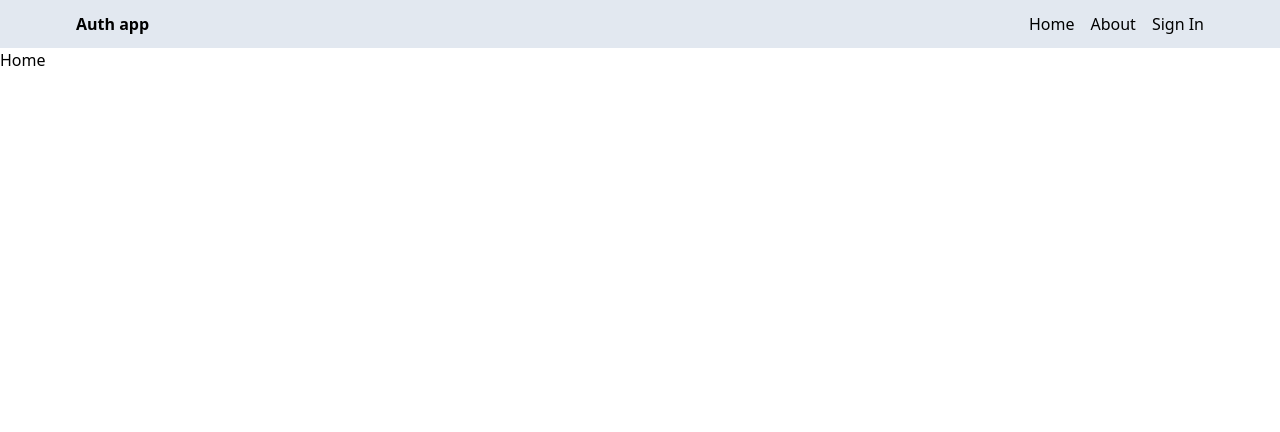
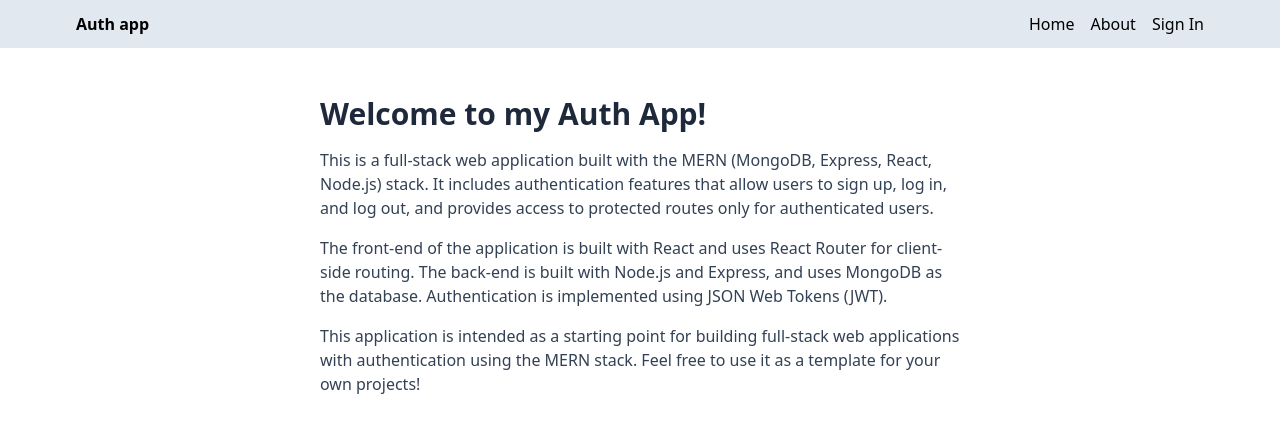
Before and after one commit to IAMAmanRaj/mern-auth, a React (Vite) app in the folder client/: page / in a window 1280 px wide. Shown: the top 432 px of the page. Built offline with nearby package versions, Linux system fonts and the light colour scheme; no server answers.

Commit message:
complete home and about pages

```diff
--- a/client/src/pages/About.jsx
+++ b/client/src/pages/About.jsx
@@ -1,7 +1,25 @@
 import React from "react";
 
-const About = () => {
-  return <div>About</div>;
-};
-
-export default About;
+export default function About() {
+  return (
+    <div className="px-4 py-12 max-w-2xl mx-auto">
+      <h1 className="text-3xl font-bold  mb-4 text-slate-800">About</h1>
+      <p className="mb-4 text-slate-700">
+        This is a MERN (MongoDB, Express, React, Node.js) stack application with
+        authentication. It allows users to sign up, log in, and log out, and
+        provides access to protected routes only for authenticated users.
+      </p>
+      <p className="mb-4 text-slate-700">
+        The front-end of the application is built with React and uses React
+        Router for client-side routing. The back-end is built with Node.js and
+        Express, and uses MongoDB as the database. Authentication is implemented
+        using JSON Web Tokens (JWT).
+      </p>
+      <p className="mb-4 text-slate-700">
+        This application is intended as a starting point for building full-stack
+        web applications with authentication using the MERN stack. Feel free to
+        use it as a template for your own projects!
+      </p>
+    </div>
+  );
+}
--- a/client/src/pages/Home.jsx
+++ b/client/src/pages/Home.jsx
@@ -1,7 +1,30 @@
 import React from "react";
 
 const Home = () => {
-  return <div>Home</div>;
+  return (
+    <div className="px-4 py-12 max-w-2xl mx-auto">
+      <h1 className="text-3xl font-bold  mb-4 text-slate-800">
+        Welcome to my Auth App!
+      </h1>
+      <p className="mb-4 text-slate-700">
+        This is a full-stack web application built with the MERN (MongoDB,
+        Express, React, Node.js) stack. It includes authentication features that
+        allow users to sign up, log in, and log out, and provides access to
+        protected routes only for authenticated users.
+      </p>
+      <p className="mb-4 text-slate-700">
+        The front-end of the application is built with React and uses React
+        Router for client-side routing. The back-end is built with Node.js and
+        Express, and uses MongoDB as the database. Authentication is implemented
+        using JSON Web Tokens (JWT).
+      </p>
+      <p className="mb-4 text-slate-700">
+        This application is intended as a starting point for building full-stack
+        web applications with authentication using the MERN stack. Feel free to
+        use it as a template for your own projects!
+      </p>
+    </div>
+  );
 };
 
 export default Home;
```
